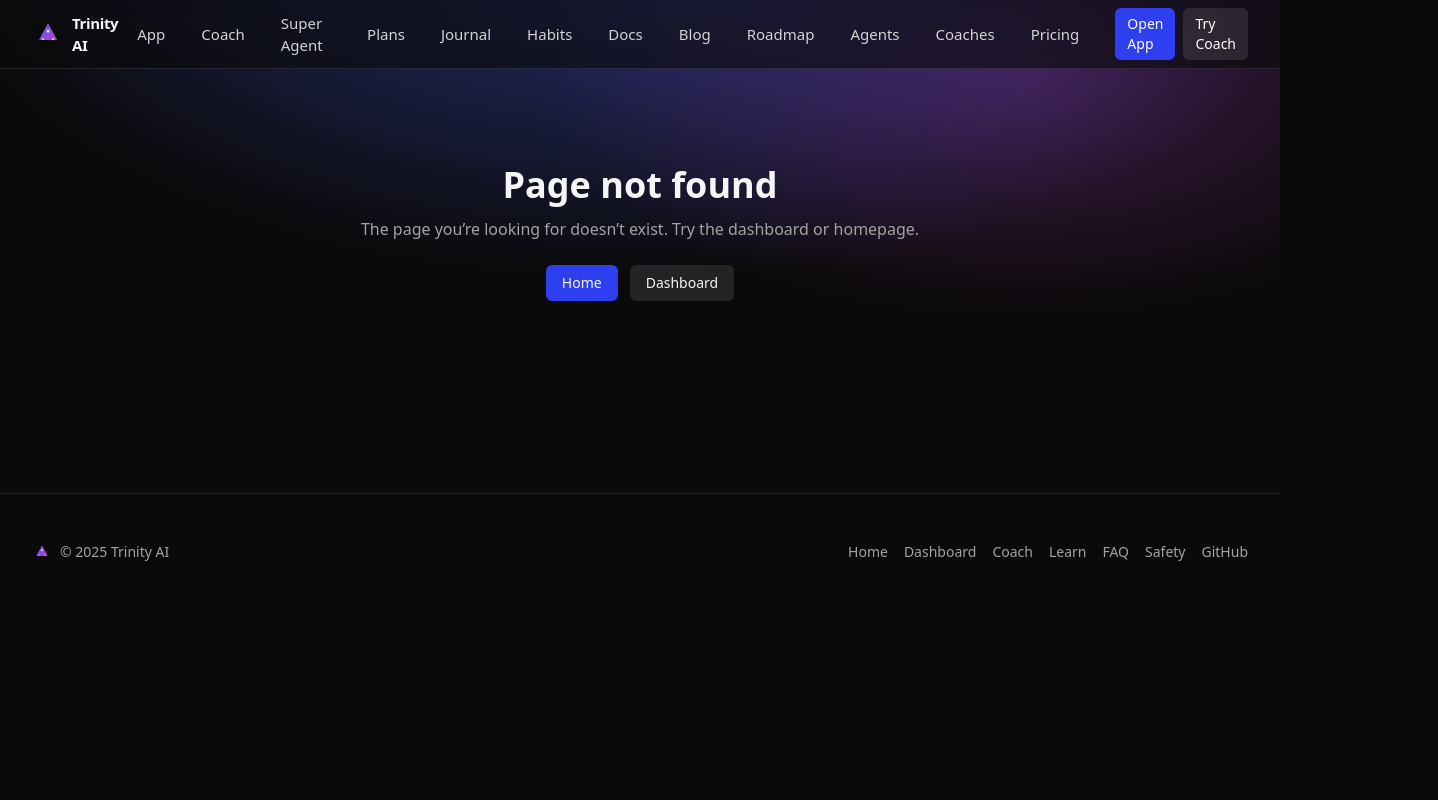
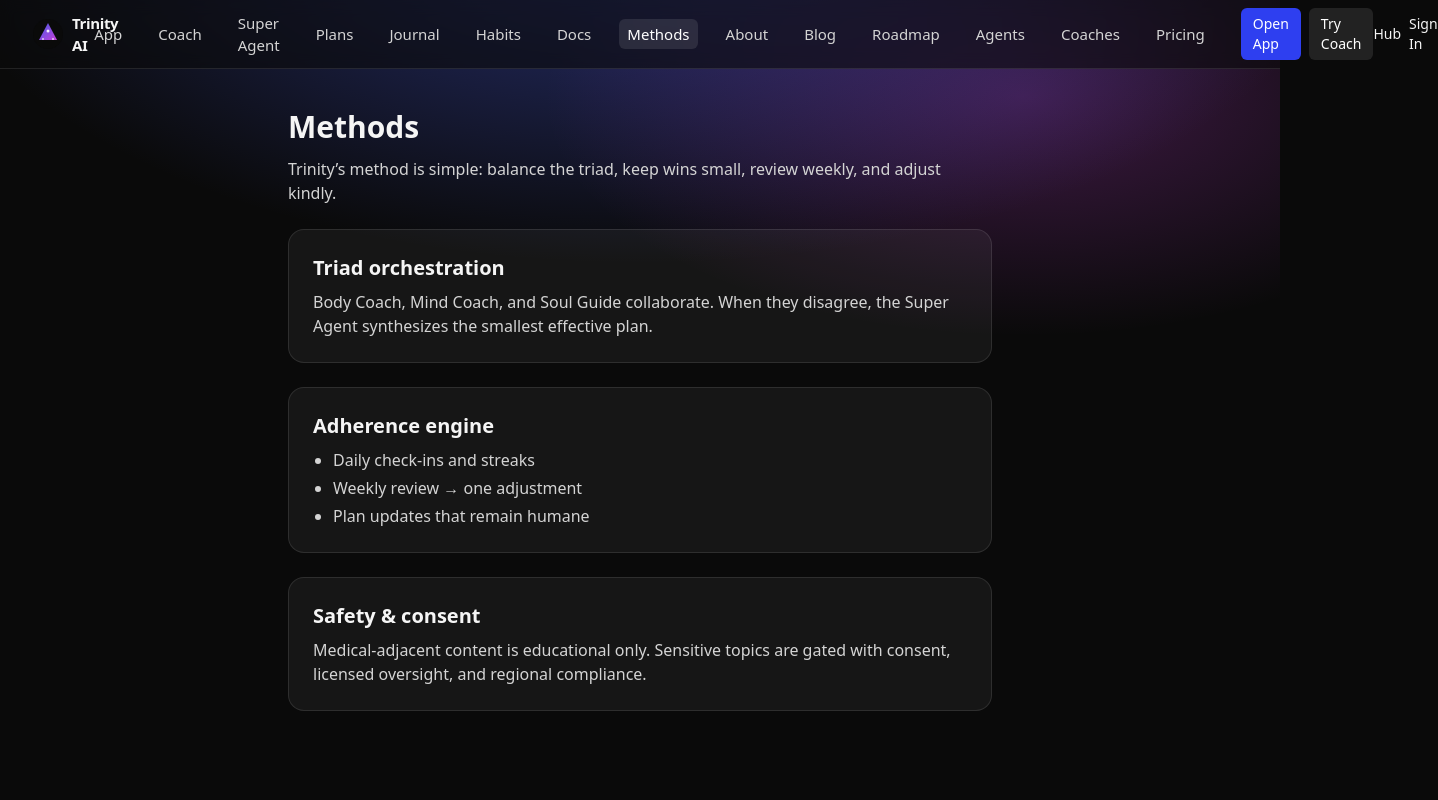
Before and after one commit to frankxai/trinityaicoaching, a Next.js app: page /methods in a window 1280 px wide. Before the commit this address had no page. Shown: the top 800 px of the page, 1438 px wide, since content can reach past the window. Built offline with nearby package versions, Linux system fonts and the light colour scheme.

Commit message:
feat(seo+content): frontmatter parsing + article metadata/JSON-LD; expanded sitemap; About & Methods pages; richer nav; new adherence engine article; improved landing container widths

```diff
--- /dev/null
+++ b/app/about/page.tsx
@@ -0,0 +1,21 @@
+export default function AboutPage() {
+  return (
+    <div className="container-px mx-auto max-w-3xl py-10">
+      <h1 className="text-3xl font-semibold">About Trinity</h1>
+      <p className="mt-3 text-neutral-300">Trinity exists to make change feel doable. We blend Body, Mind, and Soul — physiology, cognition, and meaning — into one practical coaching flow.</p>
+      <div className="card mt-6">
+        <h2 className="text-xl font-semibold">Story</h2>
+        <p className="mt-2 text-neutral-300">We started Trinity after watching too many people bounce between extremes: rigid plans that burn out, or vague inspiration that fades. The answer lives in small steps, kind adjustments, and honest reviews.</p>
+      </div>
+      <div className="card mt-6">
+        <h2 className="text-xl font-semibold">Principles</h2>
+        <ul className="mt-2 text-neutral-300 list-disc pl-5 space-y-1">
+          <li>Compassion over pressure</li>
+          <li>1–3 actions per day</li>
+          <li>Evidence with context</li>
+          <li>Consistency beats intensity</li>
+        </ul>
+      </div>
+    </div>
+  );
+}
--- /dev/null
+++ b/app/api/db/status/route.ts
@@ -0,0 +1,7 @@
+import { NextResponse } from "next/server";
+import { getPrisma } from "@/lib/db";
+
+export async function GET() {
+  const db = getPrisma();
+  return NextResponse.json({ db: !!db });
+}
--- /dev/null
+++ b/app/api/plans/route.ts
@@ -0,0 +1,25 @@
+import { NextRequest, NextResponse } from "next/server";
+import { getPrisma } from "@/lib/db";
+
+export async function GET() {
+  const db = getPrisma();
+  if (!db) return NextResponse.json({ items: [] });
+  const org = await db.org.findFirst();
+  if (!org) return NextResponse.json({ items: [] });
+  const items = await db.plan.findMany({ where: { orgId: org.id }, orderBy: { createdAt: 'desc' }, take: 50 });
+  return NextResponse.json({ items });
+}
+
+export async function POST(req: NextRequest) {
+  try {
+    const db = getPrisma();
+    if (!db) return NextResponse.json({ error: 'Database not configured' }, { status: 400 });
+    const { name, horizon, plan } = await req.json();
+    const org = await db.org.findFirst();
+    if (!org) return NextResponse.json({ error: 'No org found. Sign in first.' }, { status: 400 });
+    const rec = await db.plan.create({ data: { name, horizon: Number(horizon||30), json: plan, orgId: org.id } });
+    return NextResponse.json({ id: rec.id });
+  } catch (e:any) {
+    return NextResponse.json({ error: e?.message || 'error' }, { status: 500 });
+  }
+}
--- a/app/blog/[slug]/page.tsx
+++ b/app/blog/[slug]/page.tsx
@@ -1,18 +1,46 @@
 import { readFileSync } from "node:fs";
 import { resolve } from "node:path";
 import { marked } from "marked";
+import Script from "next/script";
+import type { Metadata } from "next";
+import { parseFrontMatter } from "@/lib/md";
+
+export async function generateMetadata({ params }: { params: { slug: string } }): Promise<Metadata> {
+  const file = resolve(process.cwd(), 'content', 'blog', params.slug + '.md');
+  const raw = readFileSync(file, 'utf8');
+  const { meta } = parseFrontMatter(raw);
+  const title = meta.title || params.slug;
+  const description = meta.description || 'Trinity AI blog';
+  const url = `https://trinityaicoaching.vercel.app/blog/${params.slug}`;
+  return {
+    title,
+    description,
+    alternates: { canonical: url },
+    openGraph: { title, description, url },
+    twitter: { card: 'summary_large_image', title, description }
+  };
+}
 
 export default function BlogPost({ params }: { params: { slug: string } }) {
   const file = resolve(process.cwd(), 'content', 'blog', params.slug + '.md');
   const raw = readFileSync(file, 'utf8');
-  const body = raw.replace(/^title:.*$/m, '').replace(/^description:.*$/m, '').replace(/^date:.*$/m, '').trim();
+  const { meta, body } = parseFrontMatter(raw);
   const html = marked.parse(body);
-  const title = raw.match(/^title:\s*(.*)$/m)?.[1] || params.slug;
-  const date = raw.match(/^date:\s*(.*)$/m)?.[1] || '';
+  const title = meta.title || params.slug;
+  const date = meta.date || '';
   return (
     <div className="container-px mx-auto max-w-3xl py-10">
       <h1 className="text-3xl font-semibold">{title}</h1>
       {date && <div className="text-neutral-400 mt-1 text-sm">{date}</div>}
+      <Script type="application/ld+json" id="ld-article" dangerouslySetInnerHTML={{ __html: JSON.stringify({
+        '@context': 'https://schema.org',
+        '@type': 'BlogPosting',
+        headline: title,
+        datePublished: date || undefined,
+        description: meta.description || undefined,
+        author: meta.author || 'Trinity AI',
+        url: `https://trinityaicoaching.vercel.app/blog/${params.slug}`
+      }) }} />
       <article className="prose prose-invert max-w-none mt-6" dangerouslySetInnerHTML={{ __html: html }} />
     </div>
   );
--- a/app/blog/page.tsx
+++ b/app/blog/page.tsx
@@ -1,5 +1,6 @@
 import { readdirSync, readFileSync } from "node:fs";
 import { resolve } from "node:path";
+import { parseFrontMatter } from "@/lib/md";
 
 type Post = { slug: string; title: string; description: string; date: string };
 
@@ -10,9 +11,10 @@
     const files = readdirSync(dir).filter(f=>f.endsWith('.md'));
     posts = files.map(f => {
       const raw = readFileSync(resolve(dir, f), 'utf8');
-      const title = (raw.match(/^title:\s*(.*)$/m)?.[1] || f.replace(/-/g,' ').replace(/\.md$/, '')) as string;
-      const description = (raw.match(/^description:\s*(.*)$/m)?.[1] || '') as string;
-      const date = (raw.match(/^date:\s*(.*)$/m)?.[1] || '') as string;
+      const { meta } = parseFrontMatter(raw);
+      const title = (meta.title || f.replace(/-/g,' ').replace(/\.md$/, '')) as string;
+      const description = (meta.description || '') as string;
+      const date = (meta.date || '') as string;
       return { slug: f.replace(/\.md$/, ''), title, description, date };
     }).sort((a,b)=> (b.date||'').localeCompare(a.date||''));
   } catch {}
--- a/app/layout.tsx
+++ b/app/layout.tsx
@@ -1,15 +1,16 @@
 export const metadata = {
   title: "Trinity AI Coaching Platform",
   description: "Transform body, mind, and soul with AI-aligned coaching.",
-  metadataBase: new URL("https://trinity.ai.local"),
+  metadataBase: new URL("https://trinityaicoaching.vercel.app"),
   openGraph: {
     title: "Trinity AI Coaching Platform",
     description: "Transform body, mind, and soul with AI-aligned coaching.",
-    url: "https://trinity.ai.local",
+    url: "https://trinityaicoaching.vercel.app",
     images: [
       { url: "/og.svg", width: 1200, height: 630, alt: "Trinity AI" }
     ],
   },
+  twitter: { card: 'summary_large_image', title: 'Trinity AI Coaching Platform', description: 'Transform body, mind, and soul with AI‑aligned coaching.' },
   icons: {
     icon: "/favicon.svg"
   }
@@ -39,6 +40,10 @@
                 <span className="font-semibold tracking-tight text-[15px]">Trinity AI</span>
               </Link>
               <HeaderNav />
+              <div className="hidden md:flex items-center gap-2 text-sm">
+                <Link href="/hub" className="hover:text-white">Hub</Link>
+                <Link href="/sign-in" className="hover:text-white">Sign In</Link>
+              </div>
             </div>
           </header>
           <a href="#main" className="sr-only focus:not-sr-only focus:absolute focus:top-16 focus:left-4 bg-white/10 px-3 py-1 rounded">Skip to content</a>
--- /dev/null
+++ b/app/methods/page.tsx
@@ -0,0 +1,24 @@
+export default function MethodsPage() {
+  return (
+    <div className="container-px mx-auto max-w-3xl py-10">
+      <h1 className="text-3xl font-semibold">Methods</h1>
+      <p className="mt-3 text-neutral-300">Trinity’s method is simple: balance the triad, keep wins small, review weekly, and adjust kindly.</p>
+      <div className="card mt-6">
+        <h2 className="text-xl font-semibold">Triad orchestration</h2>
+        <p className="mt-2 text-neutral-300">Body Coach, Mind Coach, and Soul Guide collaborate. When they disagree, the Super Agent synthesizes the smallest effective plan.</p>
+      </div>
+      <div className="card mt-6">
+        <h2 className="text-xl font-semibold">Adherence engine</h2>
+        <ul className="mt-2 text-neutral-300 list-disc pl-5 space-y-1">
+          <li>Daily check‑ins and streaks</li>
+          <li>Weekly review → one adjustment</li>
+          <li>Plan updates that remain humane</li>
+        </ul>
+      </div>
+      <div className="card mt-6">
+        <h2 className="text-xl font-semibold">Safety & consent</h2>
+        <p className="mt-2 text-neutral-300">Medical‑adjacent content is educational only. Sensitive topics are gated with consent, licensed oversight, and regional compliance.</p>
+      </div>
+    </div>
+  );
+}
--- a/app/sitemap.ts
+++ b/app/sitemap.ts
@@ -1,7 +1,15 @@
 import { MetadataRoute } from 'next';
+import { readdirSync } from 'node:fs';
+import { resolve } from 'node:path';
 
 export default function sitemap(): MetadataRoute.Sitemap {
   const base = 'https://trinity.ai.local';
-  const pages = ['/', '/app', '/app/coach', '/app/plans', '/app/journal', '/app/habits', '/app/profile', '/docs'];
-  return pages.map(p => ({ url: base + p, lastModified: new Date() }));
+  const pages = ['/', '/app', '/app/coach', '/app/plans', '/app/journal', '/app/habits', '/app/profile', '/docs', '/blog', '/learn', '/roadmap', '/pricing'];
+  const out: MetadataRoute.Sitemap = pages.map(p => ({ url: base + p, lastModified: new Date() }));
+  try {
+    const blogDir = resolve(process.cwd(), 'content', 'blog');
+    const posts = readdirSync(blogDir).filter(f=>f.endsWith('.md'));
+    posts.forEach(f => out.push({ url: base + '/blog/' + f.replace(/\.md$/, ''), lastModified: new Date() }));
+  } catch {}
+  return out;
 }
--- a/components/HeaderNav.tsx
+++ b/components/HeaderNav.tsx
@@ -10,6 +10,8 @@
   { href: "/app/journal", label: "Journal" },
   { href: "/app/habits", label: "Habits" },
   { href: "/docs", label: "Docs" },
+  { href: "/methods", label: "Methods" },
+  { href: "/about", label: "About" },
   { href: "/blog", label: "Blog" },
   { href: "/roadmap", label: "Roadmap" },
   { href: "/agents", label: "Agents" },
--- /dev/null
+++ b/lib/md.ts
@@ -0,0 +1,41 @@
+import fs from 'node:fs';
+
+export type FrontMatter = {
+  title?: string;
+  description?: string;
+  date?: string;
+  tags?: string[];
+  author?: string;
+};
+
+export function parseFrontMatter(raw: string): { meta: FrontMatter; body: string } {
+  const fmMatch = raw.match(/^---[\r\n]([\s\S]*?)\n---[\r\n]?/);
+  if (!fmMatch) {
+    const simple = {
+      title: raw.match(/^title:\s*(.*)$/m)?.[1],
+      description: raw.match(/^description:\s*(.*)$/m)?.[1],
+      date: raw.match(/^date:\s*(.*)$/m)?.[1],
+    } as FrontMatter;
+    const body = raw.replace(/^title:.*$/m, '').replace(/^description:.*$/m, '').replace(/^date:.*$/m, '').trim();
+    return { meta: simple, body };
+  }
+  const yaml = fmMatch[1];
+  const meta: FrontMatter = {};
+  yaml.split(/\r?\n/).forEach(line => {
+    const m = line.match(/^([a-zA-Z_]+):\s*(.*)$/);
+    if (!m) return;
+    const key = m[1];
+    let val: any = m[2];
+    if (key === 'tags') val = val.split(',').map((s: string)=>s.trim()).filter(Boolean);
+    (meta as any)[key] = val;
+  });
+  const body = raw.slice(fmMatch[0].length).trim();
+  return { meta, body };
+}
+
+export function listMarkdown(dir: string): { slug: string; raw: string }[] {
+  try {
+    const files = fs.readdirSync(dir).filter(f=>f.endsWith('.md'));
+    return files.map(f => ({ slug: f.replace(/\.md$/, ''), raw: fs.readFileSync(dir + '/' + f, 'utf8') }));
+  } catch { return []; }
+}
```
Also changed, not shown: content/blog/adherence-engine-small-wins.md (added, +36 -0 lines).
